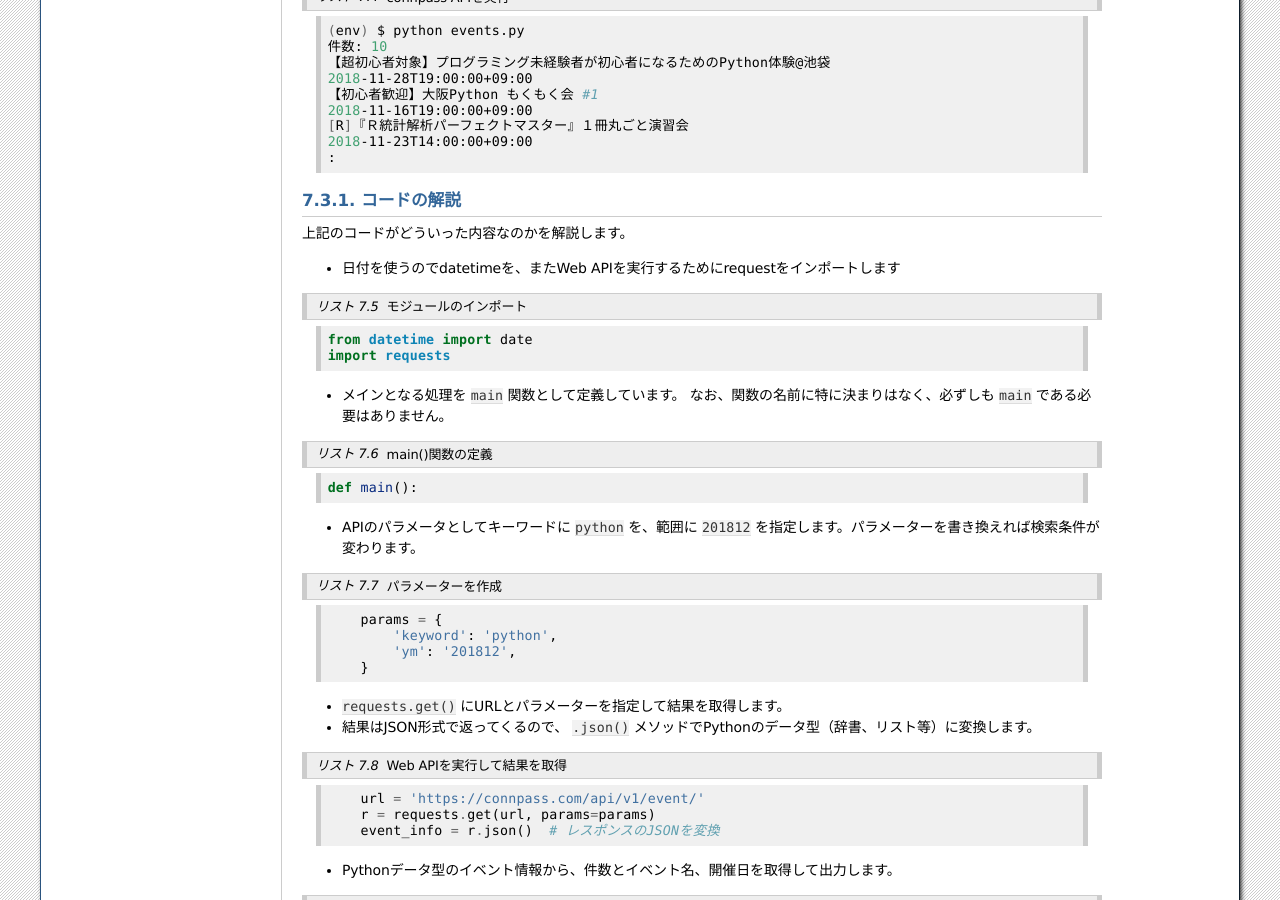
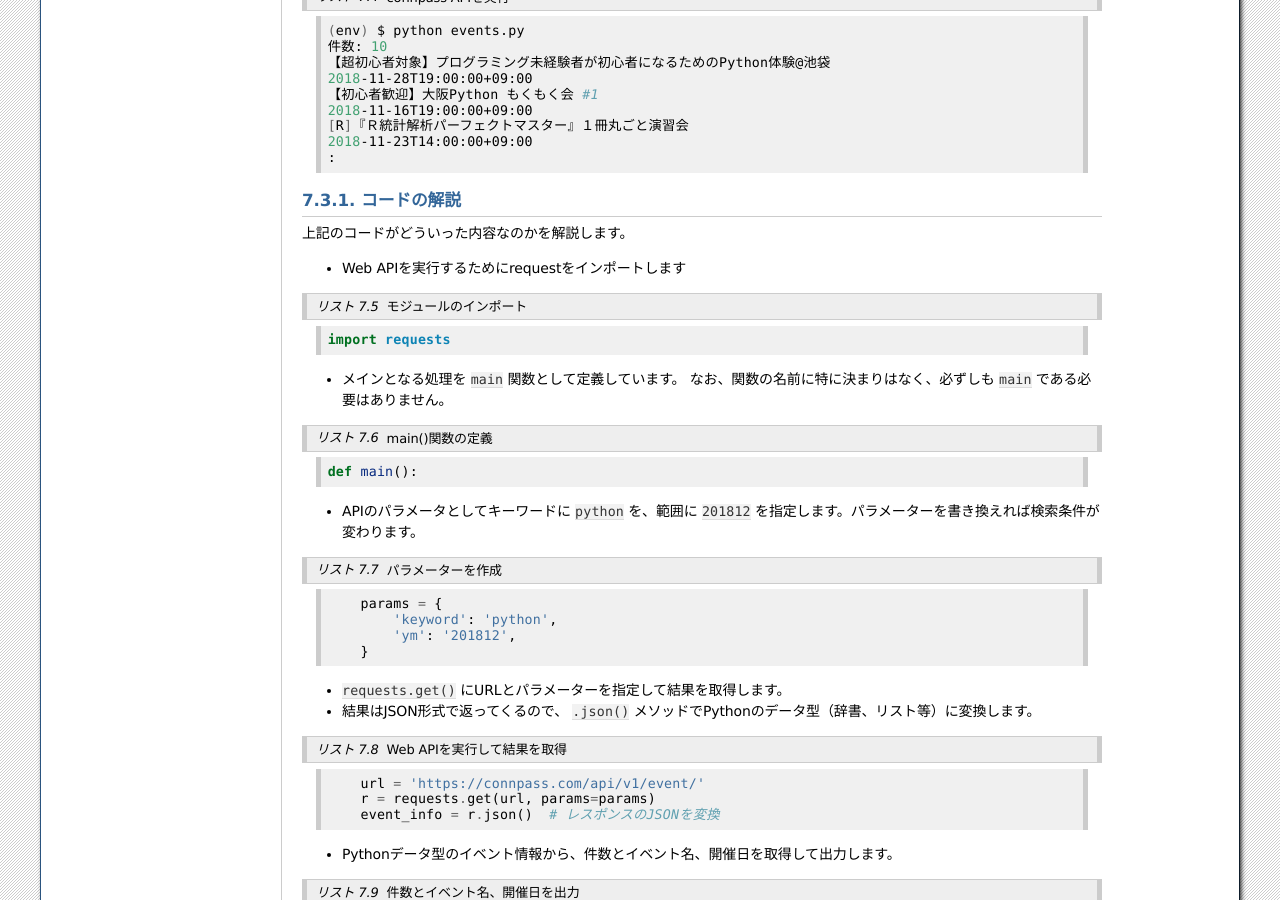
Before and after one commit to pyconjp/pycamp.pycon.jp, a Sphinx documentation site: the page built from source/textbook/7_scraping.rst, in a window 1280 px wide and 900 px high, scrolled down 1608 px. Built offline with Sphinx 7.4.7, drawn with Linux system fonts in a browser that asks for light colours.

Commit message:
ISSHA-1460 remove unused datetime

```diff
--- a/source/textbook/7_scraping.rst
+++ b/source/textbook/7_scraping.rst
@@ -114,12 +114,11 @@ Web APIの例としてconnpassのAPIを実行して、pythonというキーワ
 ------------
 上記のコードがどういった内容なのかを解説します。
 
-* 日付を使うのでdatetimeを、またWeb APIを実行するためにrequestをインポートします
+* Web APIを実行するためにrequestをインポートします
 
 .. code-block:: python
    :caption: モジュールのインポート
 
-   from datetime import date
    import requests
 
 * メインとなる処理を ``main`` 関数として定義しています。 なお、関数の名前に特に決まりはなく、必ずしも ``main`` である必要はありません。
```
